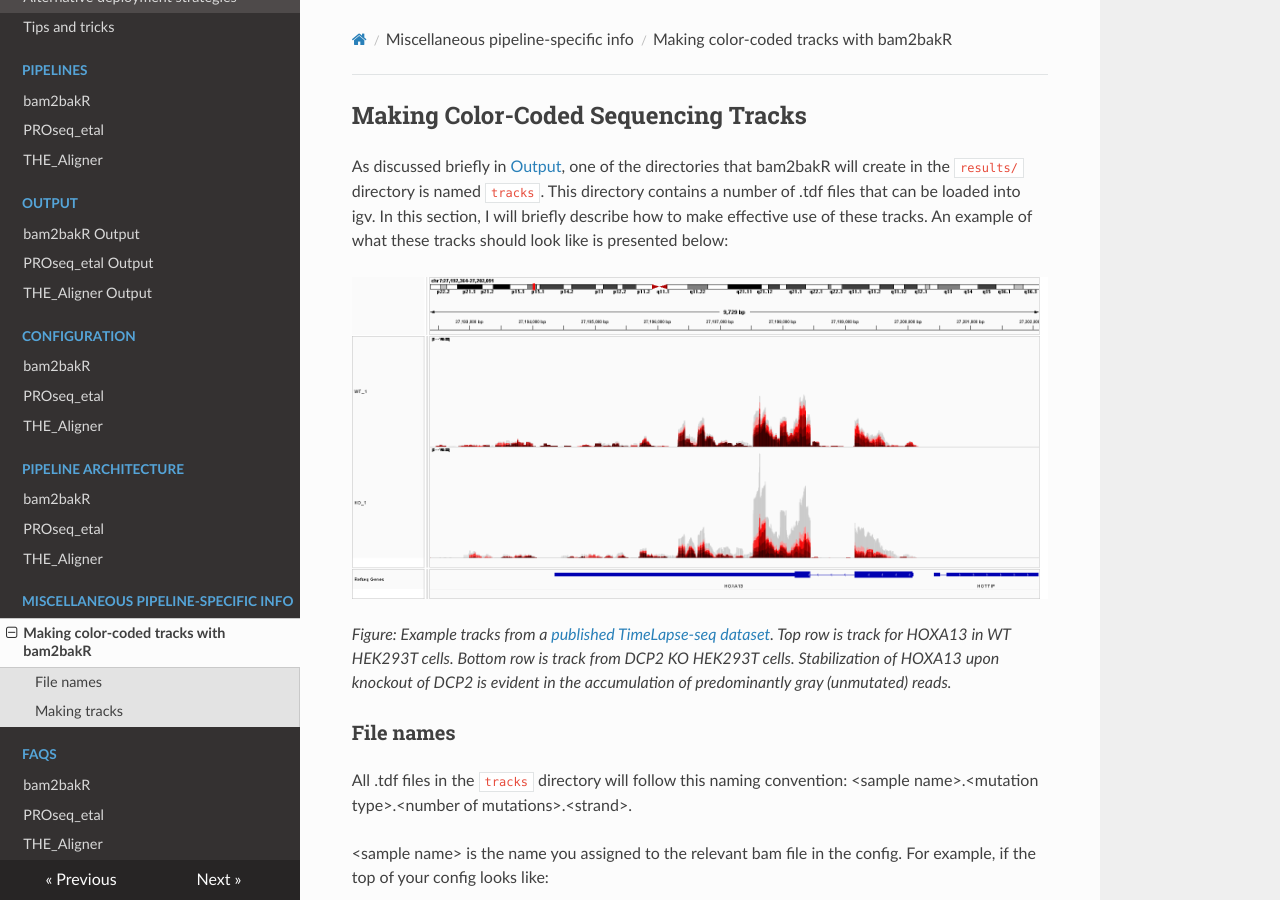
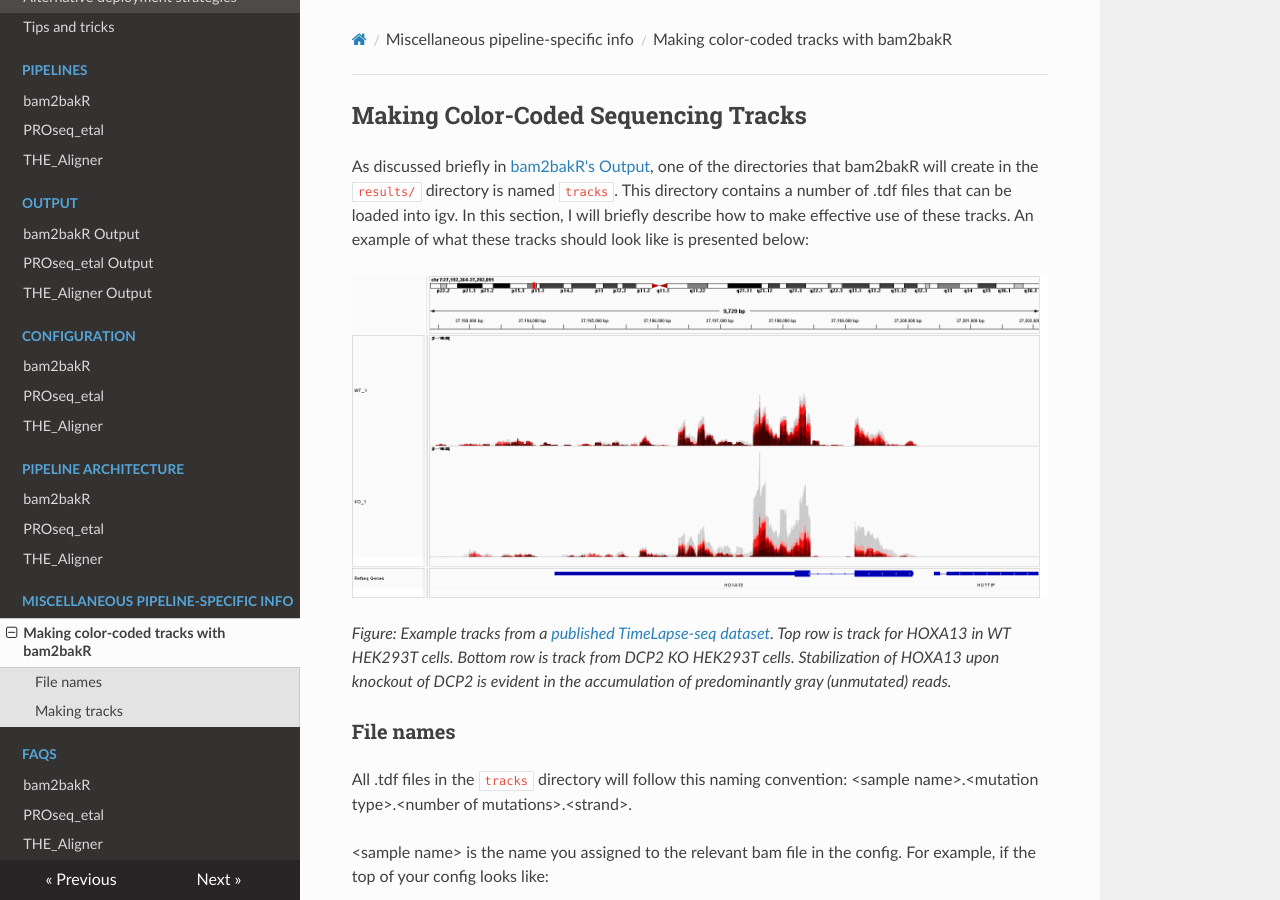
Before and after one commit to isaacvock/PipelineDocs, an MkDocs documentation site: the page built from docs/tracks.md, in a window 1280 px wide and 900 px high. Built offline with MkDocs 1.6.1, drawn with Linux system fonts in a browser that asks for light colours; nearby versions of some CDN libraries.

Commit message:
Proper page linking

```diff
--- a/docs/tracks.md
+++ b/docs/tracks.md
@@ -1,6 +1,6 @@
 ## Making Color-Coded Sequencing Tracks
 
-As discussed briefly in [Output](output.md), one of the directories that bam2bakR will create in the `results/` directory is named `tracks`. This directory contains a number of .tdf files that can be loaded into igv. In this section, I will briefly describe how to make effective use of these tracks. An example of what these tracks should look like is presented below:
+As discussed briefly in [bam2bakR's Output](output/bam2bakR_o.md), one of the directories that bam2bakR will create in the `results/` directory is named `tracks`. This directory contains a number of .tdf files that can be loaded into igv. In this section, I will briefly describe how to make effective use of these tracks. An example of what these tracks should look like is presented below:
 
 ![Track](images/dcp2_igv.png)
 
```
Also changed, not shown: docs/configuration/bam2bakR_c.md (+1 -1 lines).
